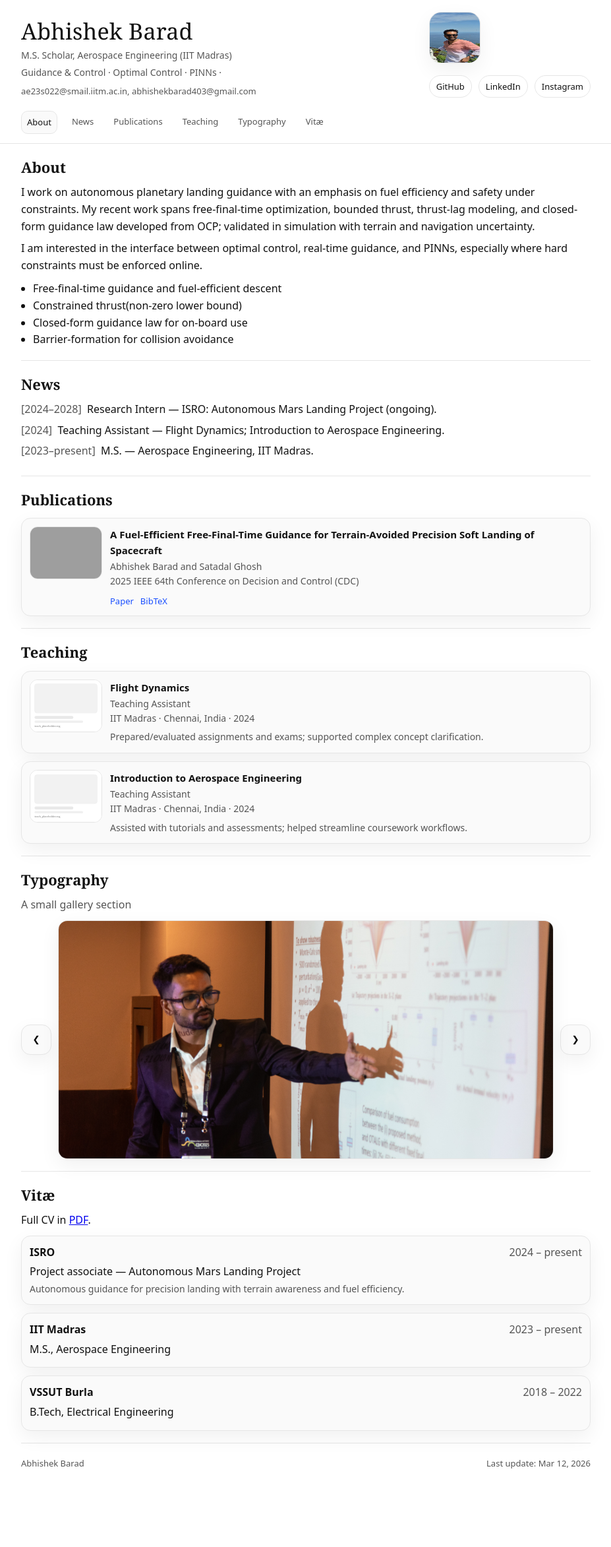
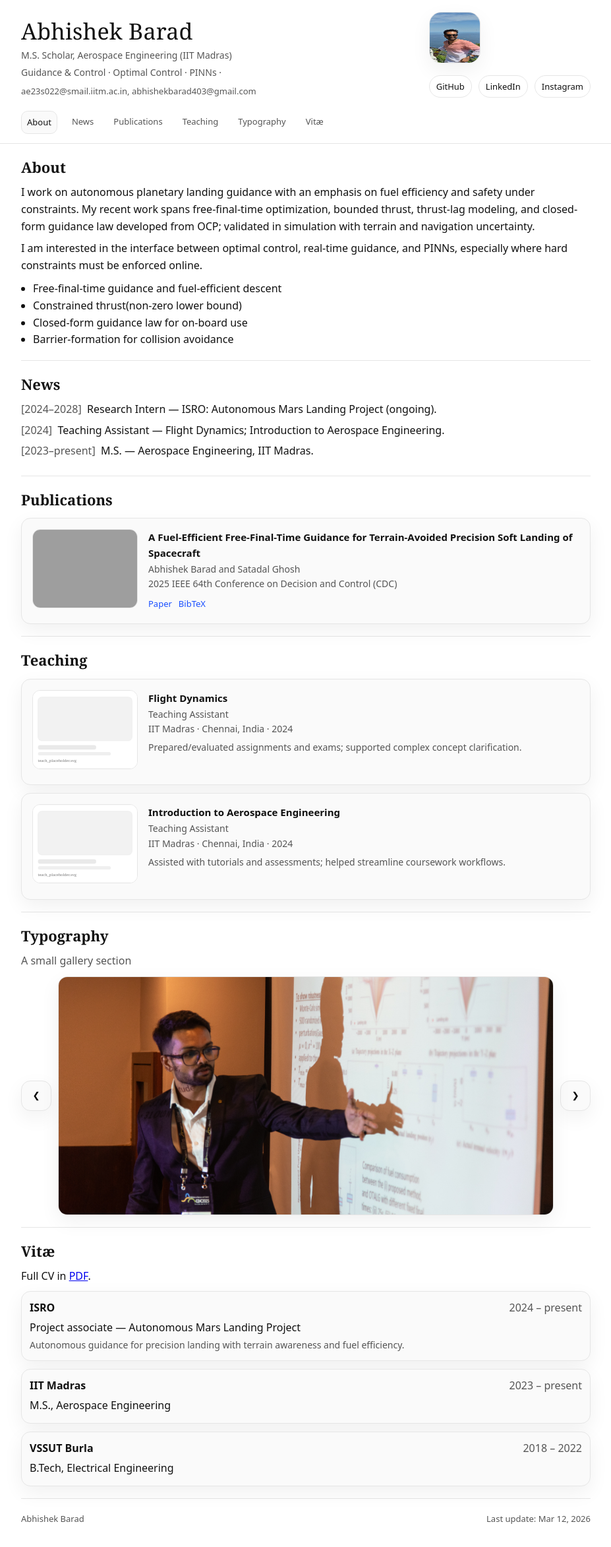
Before and after one commit to raj-abhishek-barad/raj-abhishek-barad.github.io, a Jekyll site: the page built from index.html, in a window 1280 px wide. Shown: the whole page at 66% size, without its empty margins (176-1103 px from the left). Built offline with Jekyll 4.4.1, drawn with Linux system fonts in a browser that asks for light colours; before the commit the page ends 2260 px from its top, so only the background shows below that; grey boxes are pictures that could not be loaded.

Commit message:
Enhance card and link hover effects in CSS
Added hover effects to links and cards, and adjusted card layout.

```diff
--- a/assets/css/main.css
+++ b/assets/css/main.css
@@ -20,6 +20,7 @@
   color: var(--fg);
   background: var(--bg);
   line-height: 1.6;
+  transition: background-color 0.3s ease, color 0.3s ease;
 }
 .wrap{
   max-width: var(--maxw);
@@ -86,7 +87,17 @@
   border-radius: 999px;
   font-size: 13px;
 }
-.link:hover{ border-color: color-mix(in oklab, var(--accent) 55%, var(--line)); }
+
+.link:hover{
+  border-color: color-mix(in oklab, var(--accent) 55%, var(--line));
+  transform: translateY(-1px); /* Adds a tiny "lift" effect */
+}
+
+.card:hover {
+  box-shadow: 0 15px 40px rgba(0,0,0,.08);
+  border-color: color-mix(in oklab, var(--line) 80%, var(--muted));
+  transition: all 0.3s ease;
+}
 
 .nav{
   padding: 10px 0 14px;
@@ -136,9 +147,9 @@
 .cards{ display:flex; flex-direction:column; gap: 12px; margin-top: 10px; }
 .card{
   display:grid;
-  grid-template-columns: 110px 1fr;
-  gap: 12px;
-  padding: 12px;
+  grid-template-columns: 160px 1fr;
+  gap: 16px;
+  padding: 16px;
   border: 1px solid var(--line);
   border-radius: var(--r);
   background: var(--card);
@@ -146,11 +157,11 @@
 }
 @media (max-width: 700px){
   .card{ grid-template-columns: 1fr; }
-  .thumb img{ width: 100%; height: auto; }
 }
 .thumb img{
-  width: 110px;
-  height: 80px;
+  width: 100%;
+  aspect-ratio: 4 / 3;
+  height: auto;
   border-radius: 12px;
   border: 1px solid var(--line);
   object-fit: cover;
```
